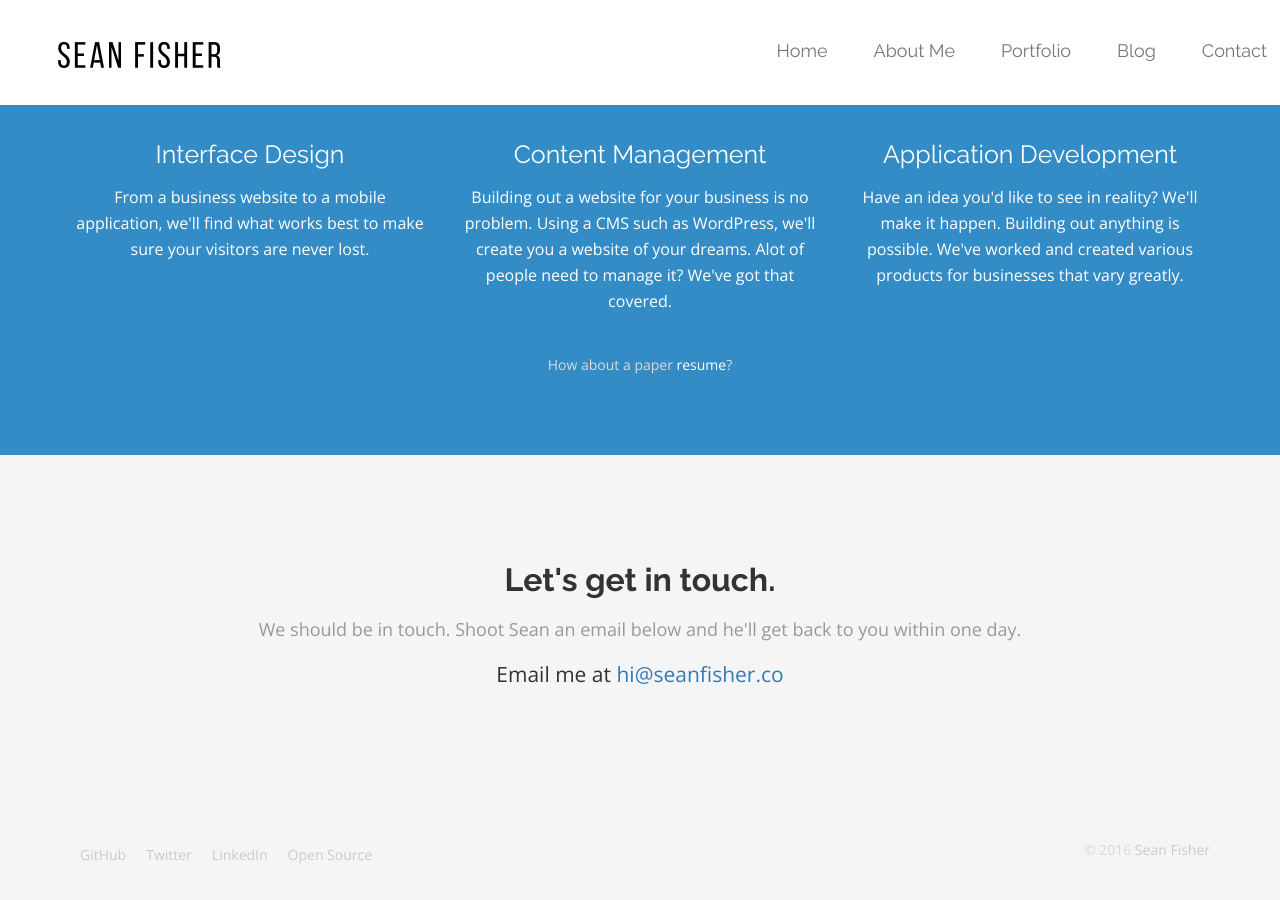
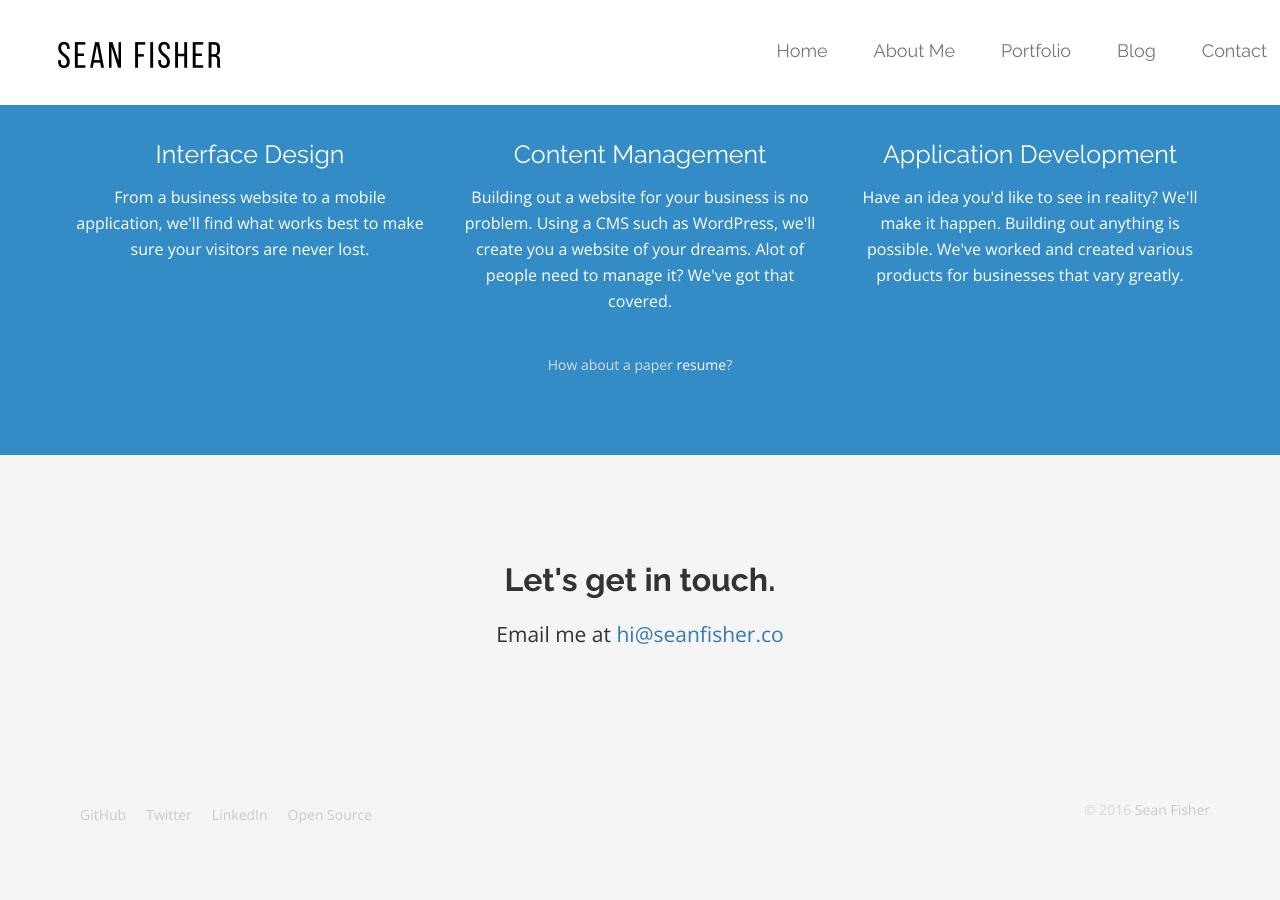
Before and after one commit to srtfisher/srtfisher.github.io, a Jekyll site: the page built from index.html, in a window 1280 px wide and 900 px high, scrolled down 1923 px. Built offline with Jekyll 4.4.1, drawn with Linux system fonts in a browser that asks for light colours; nearby versions of some CDN libraries; Markdown is read by kramdown in place of the engine named in the settings; after the commit the page ends 2783 px from its top, so only the background shows below that.

Commit message:
Update contact.html

```diff
--- a/_includes/contact.html
+++ b/_includes/contact.html
@@ -2,7 +2,7 @@
   <div class="container">
     {% if {{include.single}} != 'true' %}
     <h3 class="section-title">Let's get in touch.</h3>
-    <h4 class="section-sub">We should be in touch. Shoot Sean an email below and he'll get back to you within <strong class="tipsy" title="That is, of course, if I'm not away on a much needed vacation!">one day</strong>.</h4>
+    <!-- <h4 class="section-sub">We should be in touch. Shoot Sean an email below and he'll get back to you within <strong class="tipsy" title="That is, of course, if I'm not away on a much needed vacation!">one day</strong>.</h4> -->
     {% endif %}
 
     <p align="center" class="lead">Email me at <a href="mailto:hi@seanfisher.co">hi@seanfisher.co</a></p>
```
